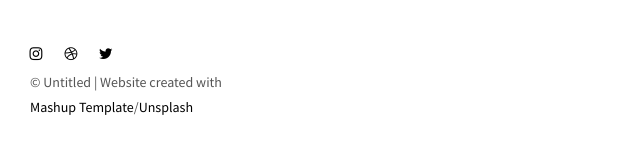
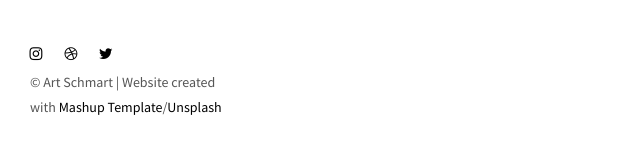
Before and after one commit to s-khandakar/art_schmart, a plain HTML site: page index.html in a window 1280 px wide. Shown: the part 638-792 px from the top of the page, 0-640 px from the left. Drawn offline with nearby package versions, Linux system fonts and the light colour scheme.

Commit message:
Add files via upload

```diff
--- a/index.html
+++ b/index.html
@@ -62,7 +62,7 @@
             <i class="fa fa-twitter"></i>
           </a>
         </p>
-        <p>© Untitled | Website created with <a href="http://www.mashup-template.com/" title="Create website with free html template">Mashup Template</a>/<a href="https://www.unsplash.com/" title="Beautiful Free Images">Unsplash</a></p>
+        <p>© Art Schmart | Website created with <a href="http://www.mashup-template.com/" title="Create website with free html template">Mashup Template</a>/<a href="https://www.unsplash.com/" title="Beautiful Free Images">Unsplash</a></p>
       </nav>
     </div>
   </nav>
```
